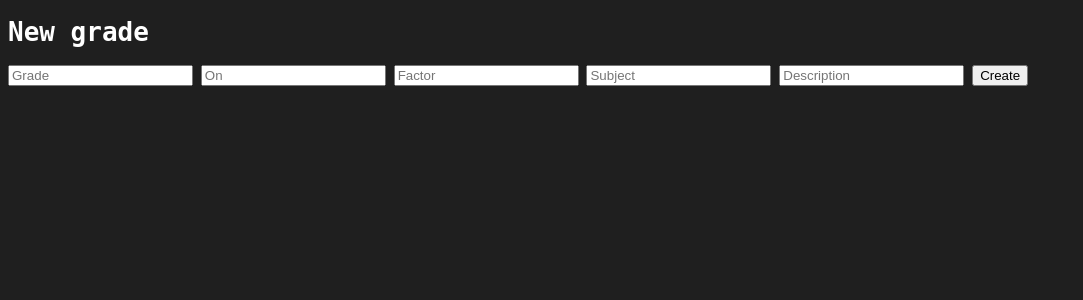
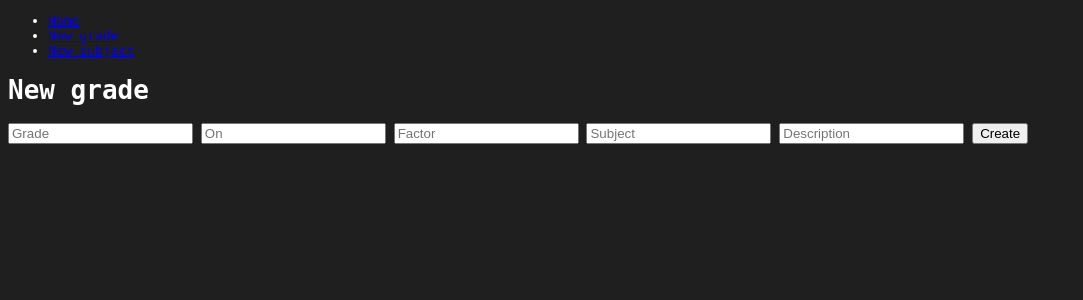
Before and after one commit to RWS-Studio/RWS_Learn, a Flask app: page /grade/new in a window 1280 px wide. Shown: the top 300 px of the page, without its empty margins (0-1083 px from the left). Run offline with Flask 2, Linux system fonts and the light colour scheme.

Commit message:
add nav in base.html

```diff
--- a/templates/base.html
+++ b/templates/base.html
@@ -9,6 +9,18 @@
     {% block head %}{% endblock %}
 </head>
 <body>
+    <nav>
+        <ul>
+            <li><a href="/">Home</a></li>
+            <li><a href="/grade/new">New grade</a></li>
+            <li><a href="/subject/new">New subject</a></li>
+            <!--
+            <li><a href="/version">Version</a></li>  # verify if there are a new version of the software + btn to download it
+            <li><a href="/help">Help</a></li>
+            <li><a href="/about">About</a></li>
+            -->
+        </ul>
+    </nav>
     {% block content %}{% endblock %}
 </body>
 </html>
```
